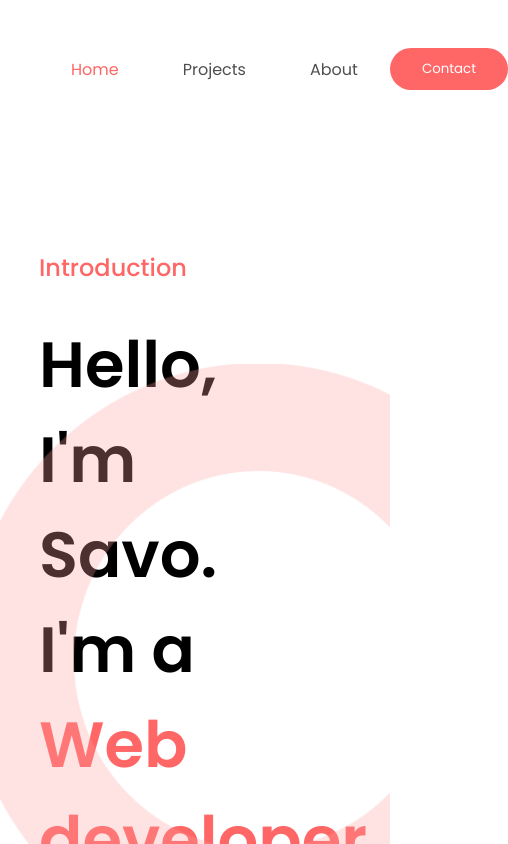
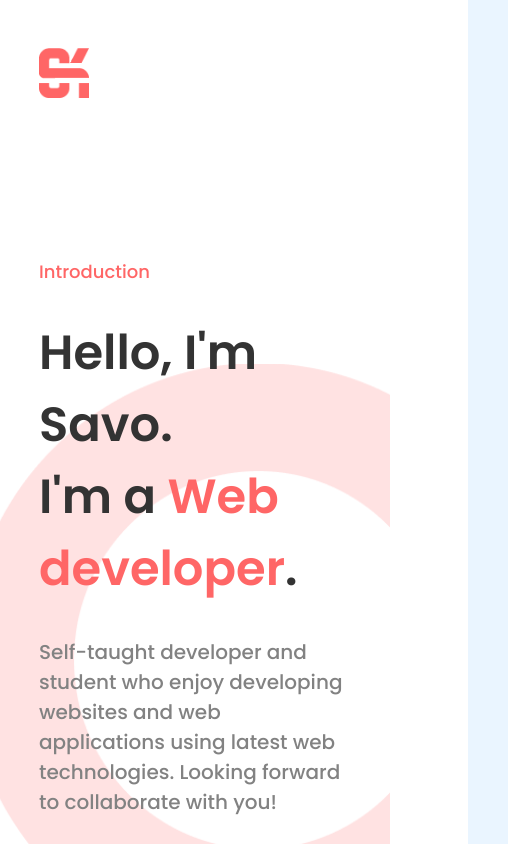
Before and after one commit to SavoKos/portfolio, a Next.js app: page / in a window 390 px wide. Shown: the top 844 px of the page, 508 px wide, since content can reach past the window. Built offline with nearby package versions, Linux system fonts and the light colour scheme.

Commit message:
Added responsivness to nav and hero

```diff
--- a/components/Home/Hero.jsx
+++ b/components/Home/Hero.jsx
@@ -35,11 +35,30 @@ S.Hero = styled.div`
 `;
 
 S.Content = styled.div`
-  width: 50%;
+  width: 100%;
+  position: relative;
+  z-index: 4;
+
+  @media screen and (min-width: 1300px) {
+    width: 70%;
+  }
+
+  @media screen and (min-width: 1500px) {
+    width: 60%;
+  }
 `;
 
 S.Title = styled.div`
   margin: 2rem 0;
+
+  h1 {
+    font-size: 48px;
+    color: #333333;
+
+    @media screen and (min-width: 768px) {
+      font-size: 64px;
+    }
+  }
 
   span {
     color: ${({ theme }) => theme.colors.orange};
@@ -48,10 +67,21 @@ S.Title = styled.div`
 
 S.Tag = styled.h6`
   color: ${({ theme }) => theme.colors.orange};
+  font-size: 18px;
+
+  @media screen and (min-width: 768px) {
+    font-size: 24px;
+  }
 `;
 
 S.Description = styled.h6`
   color: #828282;
+  position: relative;
+  font-size: 20px;
+
+  @media screen and (min-width: 768px) {
+    font-size: 24px;
+  }
 `;
 
 S.HireBtn = styled.button`
@@ -64,6 +94,7 @@ S.HireBtn = styled.button`
   font-size: 18px;
   margin-top: 5rem;
   cursor: pointer;
+  position: relative;
 `;
 
 S.RingImg = styled.div`
--- a/components/NavItems.jsx
+++ b/components/NavItems.jsx
@@ -1,20 +1,31 @@
 import styled from 'styled-components';
 import Router from 'next/router';
+import Icon from './UI/Icon';
 
-function NavItems({ active }) {
+function NavItems({ currentPage, menuActive, setMenuActive }) {
+  console.log(menuActive);
+
   return (
-    <S.NavItems>
-      <S.NavItem active={active === 'home'} onClick={() => Router.push('/')}>
+    <S.NavItems menuActive={menuActive}>
+      <Icon
+        type='searchclose'
+        className='close'
+        onClick={() => setMenuActive(false)}
+      />
+      <S.NavItem
+        currentPage={currentPage === 'home'}
+        onClick={() => Router.push('/')}
+      >
         Home
       </S.NavItem>
       <S.NavItem
-        active={active === 'projects'}
+        currentPage={currentPage === 'projects'}
         onClick={() => Router.push('/projects')}
       >
         Projects
       </S.NavItem>
       <S.NavItem
-        active={active === 'about'}
+        currentPage={currentPage === 'about'}
         onClick={() => Router.push('/about')}
       >
         About
@@ -28,13 +39,52 @@ const S = {};
 S.NavItems = styled.div`
   display: flex;
   align-items: center;
+  position: fixed;
+  flex-direction: column;
+  right: 0;
+  transform: translateX(${(props) => (props.menuActive ? '0' : '120%')});
+  top: 0;
+  height: 100vh;
+  justify-content: space-evenly;
+  background-color: #eaf5ff;
+  width: 100%;
+  z-index: 5;
+  transition: all ease 0.5s;
+
+  @media screen and (min-width: 768px) {
+    position: static;
+    flex-direction: row;
+    transform: translateX(0%) !important;
+    width: 100%;
+    height: unset;
+    background-color: transparent;
+  }
+
+  .close {
+    position: absolute;
+    left: 2rem;
+    top: 2rem;
+    font-size: 36px;
+    color: ${({ theme }) => theme.colors.orange};
+    cursor: pointer;
+
+    @media screen and (min-width: 768px) {
+      display: none;
+    }
+  }
 `;
 
 S.NavItem = styled.a`
   margin: 0 2rem;
-  color: ${({ active, theme }) => (active ? theme.colors.orange : '#4f4f4f')};
+  color: ${({ currentPage, theme }) =>
+    currentPage ? theme.colors.orange : '#4f4f4f'};
   position: relative;
   transition: all ease 0.3s;
+  font-size: 24px;
+
+  @media screen and (min-width: 768px) {
+    font-size: unset;
+  }
 
   &::after {
     transition: all ease 0.3s;
--- a/components/Navigation.jsx
+++ b/components/Navigation.jsx
@@ -1,13 +1,34 @@
 import styled from 'styled-components';
 import Image from 'next/image';
 import NavItems from './NavItems';
+import Icon from './UI/Icon';
+import { useState } from 'react';
+import Router from 'next/router';
 
-function Navigation({ active }) {
+function Navigation({ currentPage }) {
+  const [menuActive, setMenuActive] = useState(false);
+
   return (
     <S.Navigation>
-      <Image src='/logo.png' objectFit='cover' width='50' height='50' />
-      <NavItems active={active} />
+      <Image
+        src='/logo.png'
+        objectFit='cover'
+        width='50'
+        height='50'
+        onClick={() => Router.push('/')}
+        className='logo'
+      />
+      <NavItems
+        currentPage={currentPage}
+        menuActive={menuActive}
+        setMenuActive={setMenuActive}
+      />
       <S.ContactBtn>Contact</S.ContactBtn>
+      <Icon
+        type='menu'
+        className='hamburger-menu'
+        onClick={() => setMenuActive((prevActive) => !prevActive)}
+      />
     </S.Navigation>
   );
 }
@@ -19,6 +40,20 @@ S.Navigation = styled.div`
   width: 100%;
   justify-content: space-between;
   align-items: center;
+
+  .logo {
+    cursor: pointer;
+  }
+
+  .hamburger-menu {
+    font-size: 36px;
+    cursor: pointer;
+    color: #828282;
+
+    @media (min-width: 768px) {
+      display: none;
+    }
+  }
 `;
 
 S.ContactBtn = styled.button`
@@ -29,6 +64,11 @@ S.ContactBtn = styled.button`
   background-color: ${({ theme }) => theme.colors.orange};
   color: #fff;
   cursor: pointer;
+  display: none;
+
+  @media screen and (min-width: 768px) {
+    display: block;
+  }
 `;
 
 export default Navigation;
--- a/components/UI/Icon.jsx
+++ b/components/UI/Icon.jsx
@@ -1,7 +1,7 @@
 import { createFromIconfontCN } from '@ant-design/icons';
 
 const IconFont = createFromIconfontCN({
-  scriptUrl: ['//at.alicdn.com/t/font_2594633_9yc8oybgu5t.js'],
+  scriptUrl: ['//at.alicdn.com/t/font_2796996_3eyuyp6n3wv.js'],
 });
 
 function Icon({ type, className, onClick, style }) {
--- a/pages/about.jsx
+++ b/pages/about.jsx
@@ -4,7 +4,7 @@ import Navigation from '../components/Navigation';
 function about() {
   return (
     <S.PageContainer>
-      <Navigation active='about' />
+      <Navigation currentPage='about' />
     </S.PageContainer>
   );
 }
--- a/pages/index.js
+++ b/pages/index.jsx
@@ -14,7 +14,7 @@ export default function Home() {
           rel='stylesheet'
         />
       </Head>
-      <Navigation active='home' />
+      <Navigation currentPage='home' />
       <Hero />
     </S.PageContainer>
   );
--- a/pages/projects.jsx
+++ b/pages/projects.jsx
@@ -4,7 +4,7 @@ import Navigation from '../components/Navigation';
 function projects() {
   return (
     <S.PageContainer>
-      <Navigation active='projects' />
+      <Navigation currentPage='projects' />
     </S.PageContainer>
   );
 }
```
